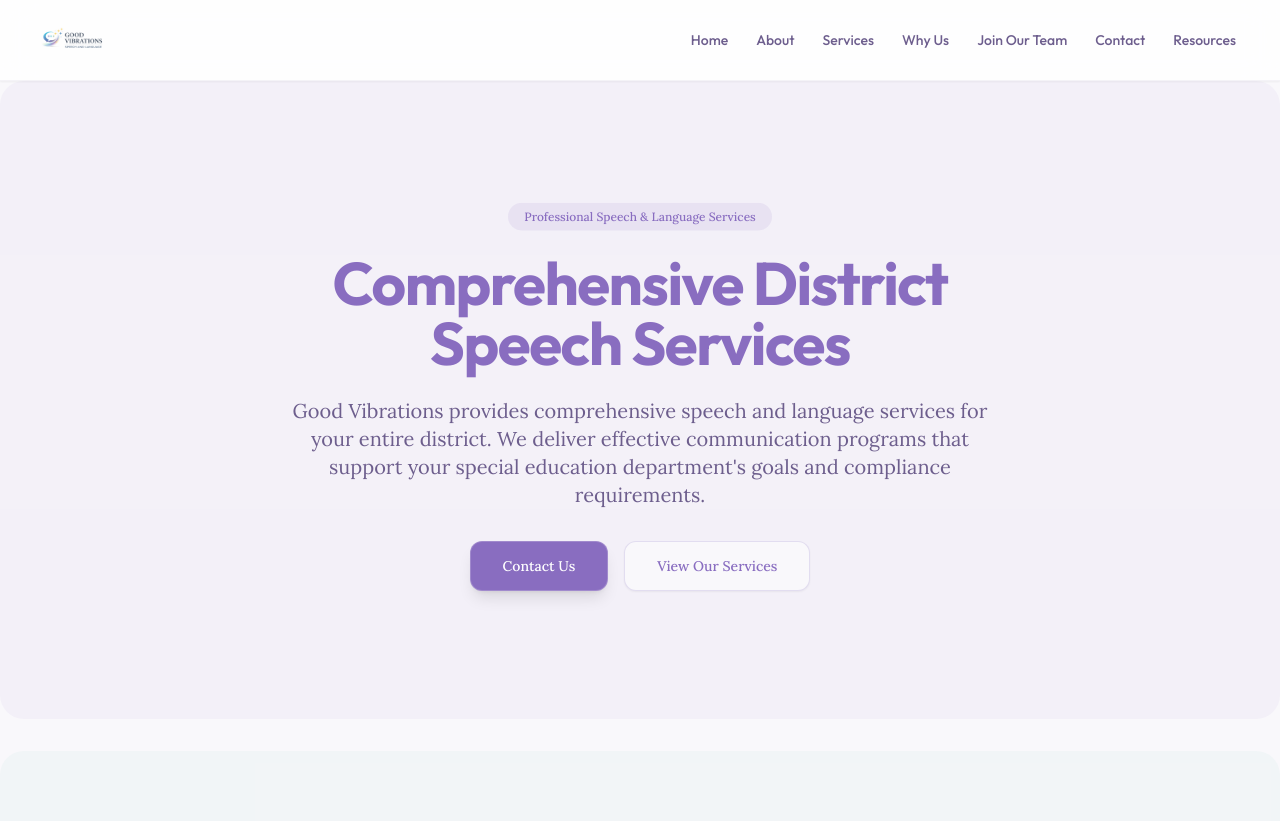
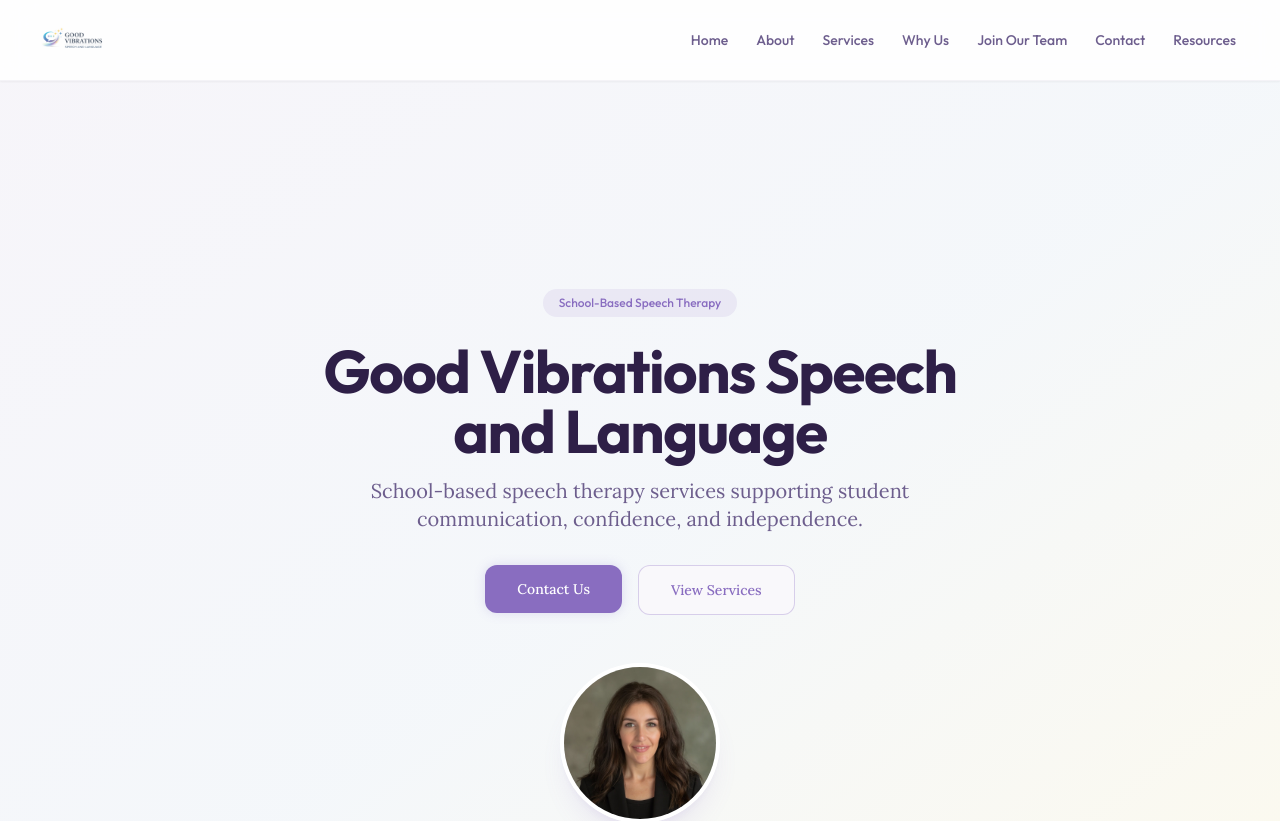
Before and after one commit to JasonWynkoop1/good-vibrations, a React (Vite) app: page / in a window 1280 px wide. Shown: the top 821 px of the page. Built offline with nearby package versions, Linux system fonts and the light colour scheme.

Commit message:
feat: redesign hero section with new content and pastel gradient

```diff
--- a/src/components/sections/HeroSection.tsx
+++ b/src/components/sections/HeroSection.tsx
@@ -1,5 +1,6 @@
+import React from 'react';
 import { Button } from '../ui/button';
-import React from 'react';
+import headshotImg from '../../assets/headshot.jpg';
 
 interface HeroSectionProps {
   sectionRef: React.RefObject<HTMLElement>;
@@ -7,26 +8,37 @@
 
 export function HeroSection({ sectionRef }: HeroSectionProps) {
   return (
-    <section ref={sectionRef} className="container py-12 md:py-24 lg:py-32 relative overflow-hidden">
-      <div className="absolute inset-0 bg-primary/5 rounded-2xl md:rounded-3xl -z-10"></div>
+    <section ref={sectionRef} id="home" className="relative overflow-hidden">
+      <div className="absolute inset-0 bg-gradient-to-br from-[hsl(var(--surface-lavender))] via-[hsl(var(--surface-blue))] to-[hsl(var(--surface-gold))] -z-10"></div>
 
+      <div className="container py-16 md:py-24 lg:py-32">
         <div className="flex flex-col items-center text-center max-w-3xl mx-auto px-4 sm:px-6">
-        <div className="inline-flex items-center justify-center px-4 py-1.5 bg-primary/10 rounded-full mb-4 animate-bounce">
-          <span className="text-xs font-medium text-primary">Professional Speech & Language Services</span>
+          <div className="inline-flex items-center justify-center px-4 py-1.5 bg-primary/10 rounded-full mb-6 animate-fade-in">
+            <span className="text-xs font-heading font-medium text-primary">School-Based Speech Therapy</span>
           </div>
-        <h1 className="text-3xl font-bold tracking-tight sm:text-4xl md:text-5xl lg:text-6xl text-primary mb-6 animate-fade-in-up">
-          Comprehensive District Speech Services
+
+          <h1 className="text-3xl font-bold tracking-tight sm:text-4xl md:text-5xl lg:text-6xl text-foreground mb-4 animate-fade-in-up">
+            Good Vibrations Speech and Language
           </h1>
-        <p className="text-lg md:text-xl text-muted-foreground mb-8 animate-fade-in delay-200">
-          Good Vibrations provides comprehensive speech and language services for your entire district. We deliver effective communication programs that support your special education department's goals and compliance requirements.
+
+          <p className="text-lg md:text-xl text-muted-foreground mb-8 animate-fade-in-up delay-200 max-w-2xl">
+            School-based speech therapy services supporting student communication, confidence, and independence.
           </p>
-        <div className="flex flex-col sm:flex-row gap-4 justify-center animate-fade-in-up delay-300">
-          <Button asChild size="lg" className="shadow-lg hover:shadow-xl transition-all duration-300 px-6 py-5 md:px-8 md:py-6 rounded-xl bg-primary text-white border border-white/20 hover:scale-110 hover:rotate-1">
+
+          <div className="flex flex-col sm:flex-row gap-4 justify-center mb-12 animate-fade-in-up delay-300">
+            <Button asChild size="lg" className="shadow-[0_0_12px_rgba(124,107,196,0.2)] hover:shadow-[0_0_20px_rgba(124,107,196,0.3)] transition-all duration-300 px-8 py-6 rounded-xl hover:scale-105">
               <a href="#contact">Contact Us</a>
             </Button>
-          <Button asChild variant="outline" size="lg" className="shadow-sm hover:shadow transition-all duration-300 px-6 py-5 md:px-8 md:py-6 rounded-xl border-primary/20 text-primary hover:text-primary/80 hover:bg-primary/5 hover:scale-110 hover:-rotate-1">
-            <a href="#services">View Our Services</a>
+            <Button asChild variant="outline" size="lg" className="transition-all duration-300 px-8 py-6 rounded-xl border-primary/30 text-primary hover:bg-primary/5 hover:scale-105">
+              <a href="#services">View Services</a>
             </Button>
+          </div>
+
+          <div className="animate-scale-in delay-400">
+            <div className="w-32 h-32 md:w-40 md:h-40 rounded-full overflow-hidden border-4 border-white shadow-xl shadow-primary/10">
+              <img src={headshotImg} alt="Kayla Wynkoop, M.A., CCC-SLP" className="w-full h-full object-cover object-center" />
+            </div>
+          </div>
         </div>
       </div>
     </section>
```
Lines whose indentation alone changed are shown as unchanged.
